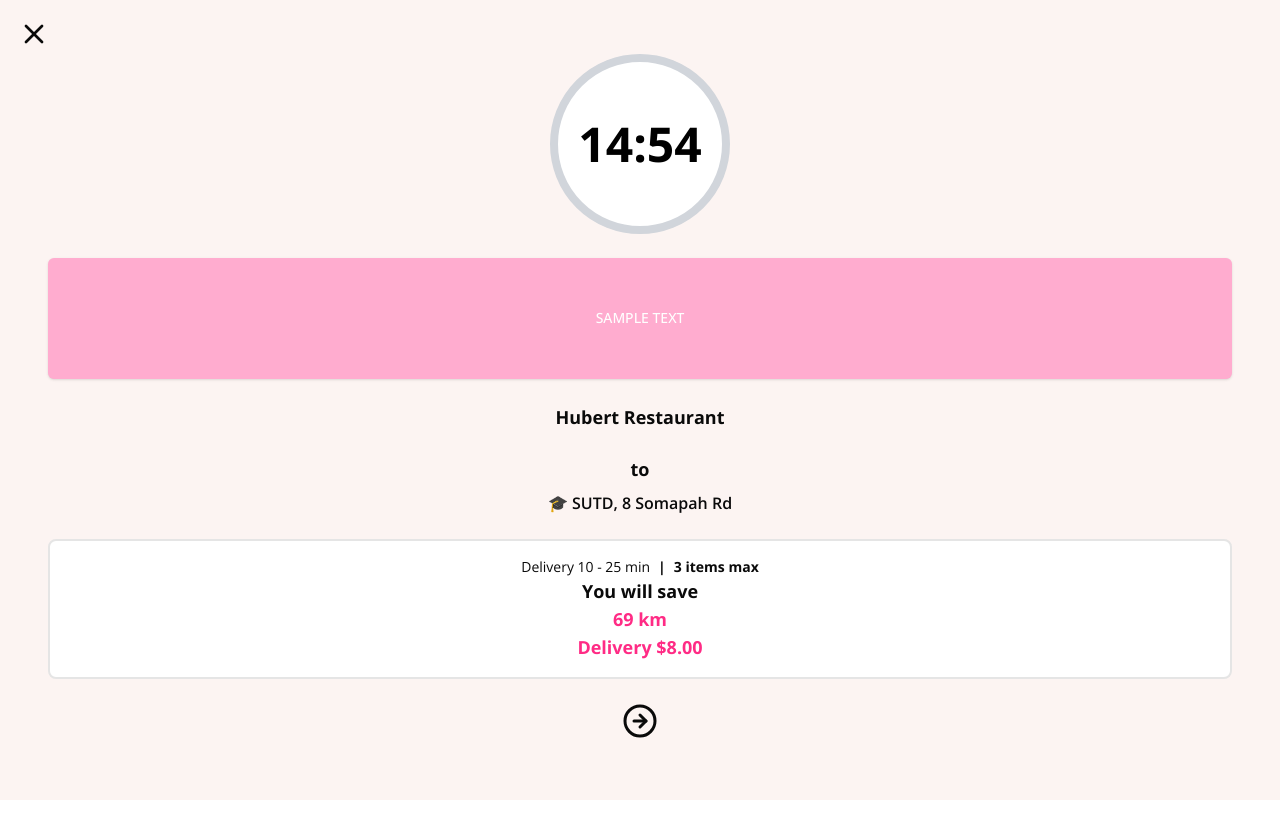
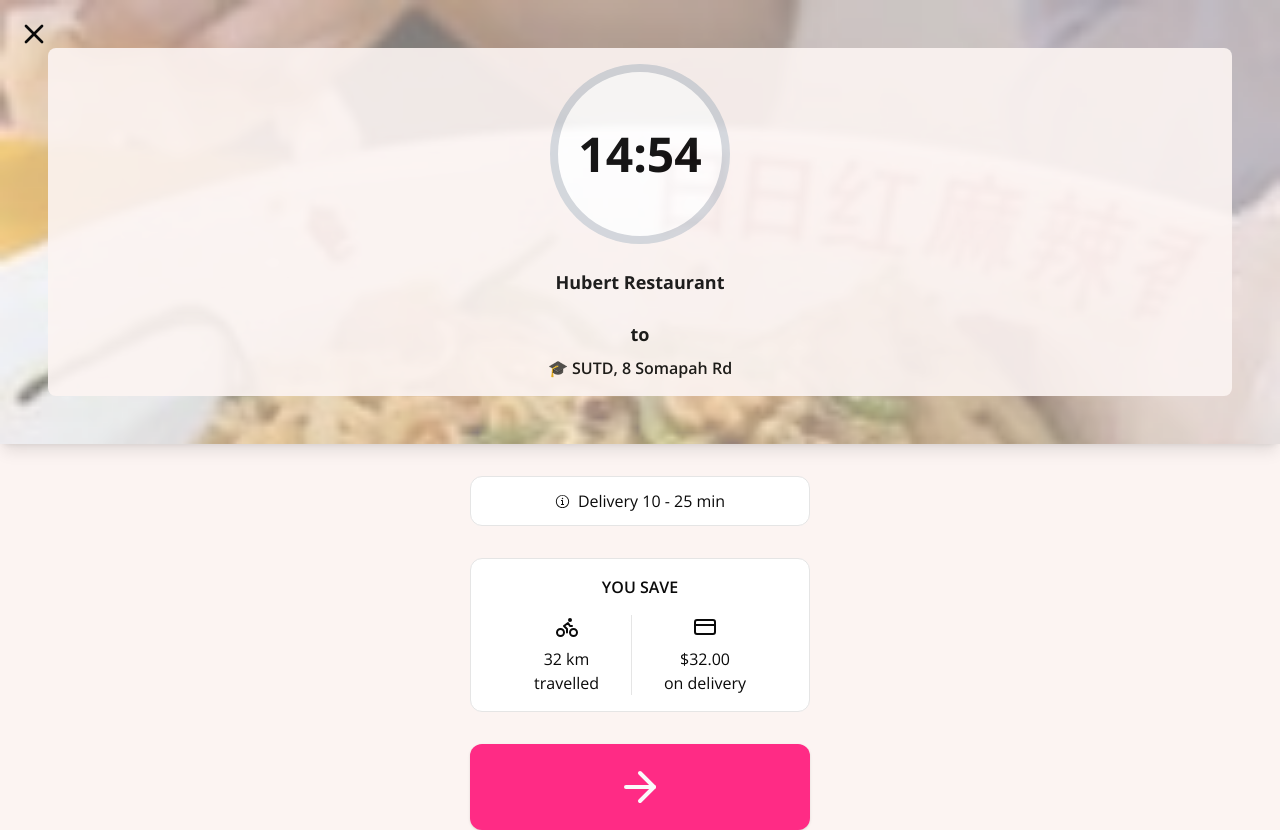
Before and after one commit to barbayjuliette/HACK_42SG, a Next.js app: page /order/confirmation in a window 1280 px wide. Before the commit the page ends 800 px from the top, so only its background shows below. Built offline with nearby package versions, Linux system fonts and the light colour scheme.

Commit message:
fix: update confirmation page look

```diff
--- a/src/app/order/confirmation/page.tsx
+++ b/src/app/order/confirmation/page.tsx
@@ -1,36 +1,54 @@
 import ExitButton from "@/components/exit-button";
 import Timer from "@/components/timer";
+import TotalButton from "@/components/total-button";
 import { Button } from "@/components/ui/button";
+import { Separator } from "@/components/ui/separator";
 import { restaurantName, userLocation } from "@/constants/general";
-import { ArrowRightCircle } from "lucide-react";
+import { InfoCircledIcon } from "@radix-ui/react-icons";
+import { ArrowRight, ArrowRightCircle, Bike, CreditCard } from "lucide-react";
 import Link from "next/link";
 
 export default function OrderConfirmationPage() {
   return (
-    <div className="w-screen h-screen flex items-center justify-center flex-col gap-6 px-12 bg-panda_bg">
+    <div className="flex flex-col gap-8 bg-panda_bg w-full items-center">
       <ExitButton />
+      <div className="p-12 bg-restaurant bg-cover bg-opacity-20 w-full items-center justify-center shadow-lg">
+        <div className="p-4 flex flex-col gap-6 rounded-lg bg-panda_bg items-center justify-center opacity-90">
           <Timer className="h-[180px] w-[180px] text-5xl border-8" />
-      <Button className="w-full h-[121px] bg-panda_light text-white">
-        SAMPLE TEXT
-      </Button>
           <p className="font-bold text-lg">{restaurantName}</p>
           <div className="flex flex-col gap-2 items-center justify-center">
             <p className="font-bold text-lg">to</p>
             <p className="font-semibold">{userLocation}</p>
           </div>
-      <div className="rounded-lg flex flex-col p-4 bg-white border-2 text-sm w-full items-center">
-        <div className="flex gap-2 items-center">
+        </div>
+      </div>
+      <div className="flex gap-2 items-center justify-center bg-white py-3 w-[340px] mx-8 rounded-xl border">
+        <InfoCircledIcon />
         <p>Delivery 10 - 25 min</p>
-          <p className="font-bold">|</p>
-          <p className="font-bold">3 items max</p>
       </div>
-        <p className="font-bold text-lg">You will save</p>
-        <p className="font-bold text-lg text-panda">69 km</p>
-        <p className="font-bold text-lg text-panda">Delivery $8.00</p>
+      <div className="flex flex-col gap-4 items-center justify-center bg-white py-4 w-[340px] mx-8 rounded-xl border">
+        <p className="font-semibold">YOU SAVE</p>
+        <div className="flex gap-8 items-center justify-center text-center">
+          <div className="flex flex-col gap-2 items-center justify-center">
+            <Bike />
+            <div className="flex flex-col items-center justify-center">
+              <p>32 km</p>
+              <p>travelled</p>
+            </div>
+          </div>
+          <Separator orientation="vertical" />
+          <div className="flex flex-col gap-2 items-center justify-center">
+            <CreditCard />
+            <div className="flex flex-col items-center justify-center">
+              <p>$32.00</p>
+              <p>on delivery</p>
+            </div>
+          </div>
+        </div>
       </div>
       <Link href="/order/selection">
-        <Button variant="ghost" size="icon">
-          <ArrowRightCircle height={40} width={40} />
+        <Button className="h-[86px] w-[340px] flex items-center justify-center rounded-xl bg-panda">
+          <ArrowRight size={48} />
         </Button>
       </Link>
     </div>
--- a/tailwind.config.ts
+++ b/tailwind.config.ts
@@ -60,6 +60,9 @@
         md: "calc(var(--radius) - 2px)",
         sm: "calc(var(--radius) - 4px)",
       },
+      backgroundImage: {
+        restaurant: "url('/restaurant-blur.png')",
+      },
     },
   },
   plugins: [require("tailwindcss-animate")],
```
Also changed, not shown: public/restaurant-blur.png (added). Lines whose indentation alone changed are shown as unchanged.
